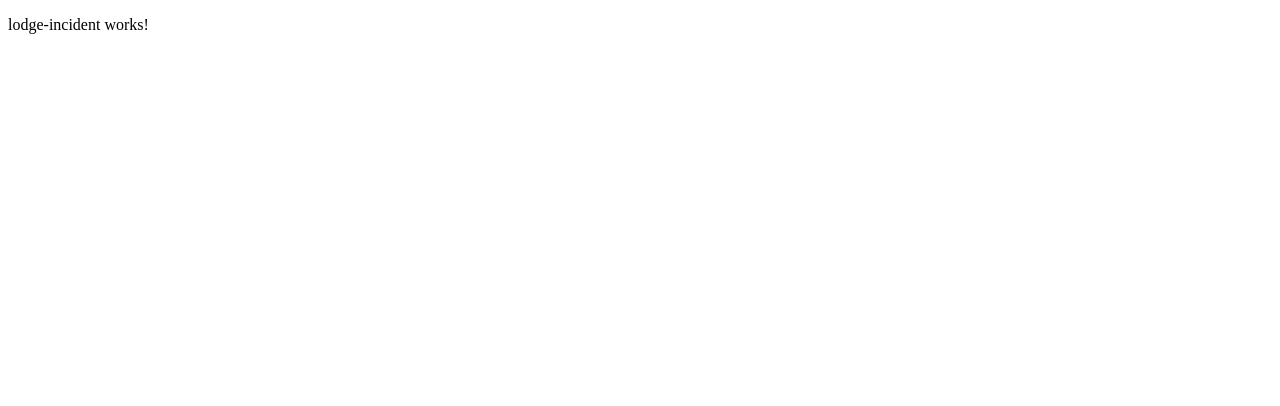
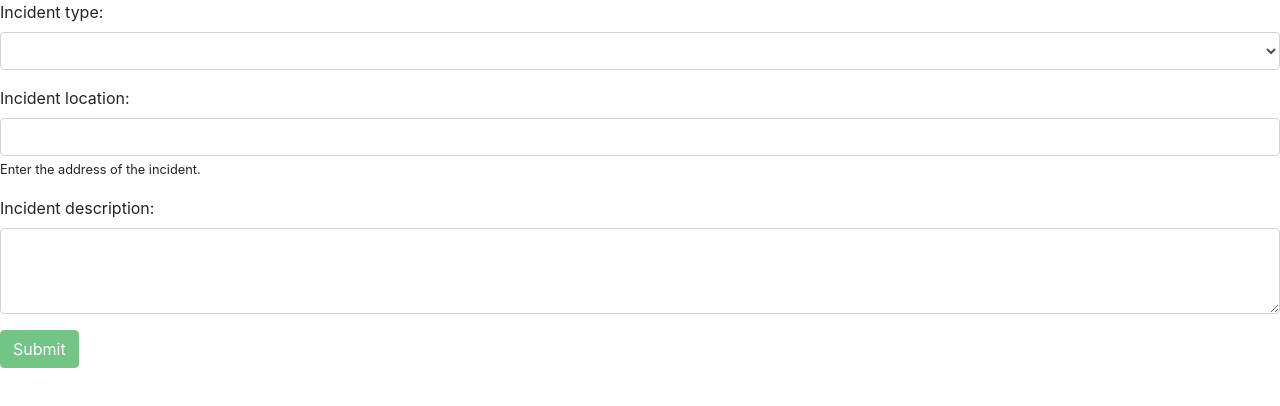
Before and after one commit to EpiiK/web-technologies, an Angular app in the folder app/web-technologies-app/: page /incident in a window 1280 px wide. Shown: the top 406 px of the page. Built offline with nearby package versions, Linux system fonts and the light colour scheme.

Commit message:
Added in form for capturing incident infromation.

```diff
--- a/app/web-technologies-app/angular.json
+++ b/app/web-technologies-app/angular.json
@@ -23,9 +23,13 @@
               "src/assets"
             ],
             "styles": [
-              "src/styles.css"
+              "src/styles.css",
+              "node_modules/bootstrap/dist/css/bootstrap.min.css"
             ],
-            "scripts": []
+            "scripts": [
+              "node_modules/jquery/dist/jquery.min.js",
+              "node_modules/bootstrap/dist/js/bootstrap.min.js"
+            ]
           },
           "configurations": {
             "production": {
@@ -72,9 +76,13 @@
             "tsConfig": "src/tsconfig.spec.json",
             "karmaConfig": "src/karma.conf.js",
             "styles": [
-              "src/styles.css"
+              "src/styles.css",
+              "node_modules/bootstrap/dist/css/bootstrap.min.css"
             ],
-            "scripts": [],
+            "scripts": [
+              "node_modules/jquery/dist/jquery.min.js",
+              "node_modules/bootstrap/dist/js/bootstrap.min.js"
+            ],
             "assets": [
               "src/favicon.ico",
               "src/assets"
--- a/app/web-technologies-app/package.json
+++ b/app/web-technologies-app/package.json
@@ -20,7 +20,9 @@
     "@angular/platform-browser": "^6.0.3",
     "@angular/platform-browser-dynamic": "^6.0.3",
     "@angular/router": "^6.0.3",
+    "bootstrap": "^4.1.3",
     "core-js": "^2.5.4",
+    "jquery": "^3.3.1",
     "rxjs": "^6.0.0",
     "zone.js": "^0.8.26"
   },
--- a/app/web-technologies-app/src/app/app.module.ts
+++ b/app/web-technologies-app/src/app/app.module.ts
@@ -1,5 +1,6 @@
 import { BrowserModule } from '@angular/platform-browser';
 import { NgModule } from '@angular/core';
+import { ReactiveFormsModule } from '@angular/forms';
 
 import { AppComponent } from './app.component';
 import { MapComponent } from './components/map/map.component';
@@ -20,7 +21,8 @@ import { routing } from './app.routing';
   ],
   imports: [
     BrowserModule,
-    routing
+    routing,
+    ReactiveFormsModule
   ],
   providers: [AuthService, RequestService],
   bootstrap: [AppComponent]
--- a/app/web-technologies-app/src/app/components/lodge-incident/lodge-incident.component.html
+++ b/app/web-technologies-app/src/app/components/lodge-incident/lodge-incident.component.html
@@ -1,3 +1,20 @@
-<p>
-  lodge-incident works!
-</p>
+<form [formGroup]="incidentForm" (ngSubmit)="onSubmit(incidentForm.value)">
+  <div class="form-group">
+    <label for="type">Incident type:</label>
+    <select class="form-control" id="type" formControlName="type">
+      <option *ngFor="let type of types" [value]="type">
+        {{ type }}
+      </option>
+    </select>
+  </div>
+  <div class="form-group">
+    <label for="location">Incident location:</label>
+    <input id="location" type="text" class="form-control" formControlName="location" />
+    <small *ngIf="incidentForm.controls.location.errors">Enter the address of the incident.</small>
+  </div>
+  <div class="form-group">
+    <label for="description">Incident description:</label>
+    <textarea id="location" class="form-control" formControlName="description" rows="3"></textarea>
+  </div>
+  <button type="submit" class="btn btn-success" [disabled]="!incidentForm.valid">Submit</button>
+</form>
--- a/app/web-technologies-app/src/app/components/lodge-incident/lodge-incident.component.ts
+++ b/app/web-technologies-app/src/app/components/lodge-incident/lodge-incident.component.ts
@@ -1,4 +1,5 @@
 import { Component, OnInit } from '@angular/core';
+import { FormControl, FormGroup, Validators } from '@angular/forms';
 
 @Component({
   selector: 'app-lodge-incident',
@@ -6,10 +7,27 @@ import { Component, OnInit } from '@angular/core';
   styleUrls: ['./lodge-incident.component.css']
 })
 export class LodgeIncidentComponent implements OnInit {
+  incidentForm;
+
+  types = [
+    'Car accident',
+    'Bush fire',
+    'Building fire',
+    'Police investigation'
+  ];
 
   constructor() { }
 
   ngOnInit() {
+    this.incidentForm = new FormGroup({
+      type: new FormControl('', Validators.required),
+      location: new FormControl('', Validators.required),
+      description: new FormControl('')
+    });
+  }
+
+  onSubmit(formValues) {
+    console.log(formValues);
   }
 
 }
```
Also changed, not shown: models/alerts.js (+7 -0 lines), 1 other file (tests, documents, lock files or other folders).
